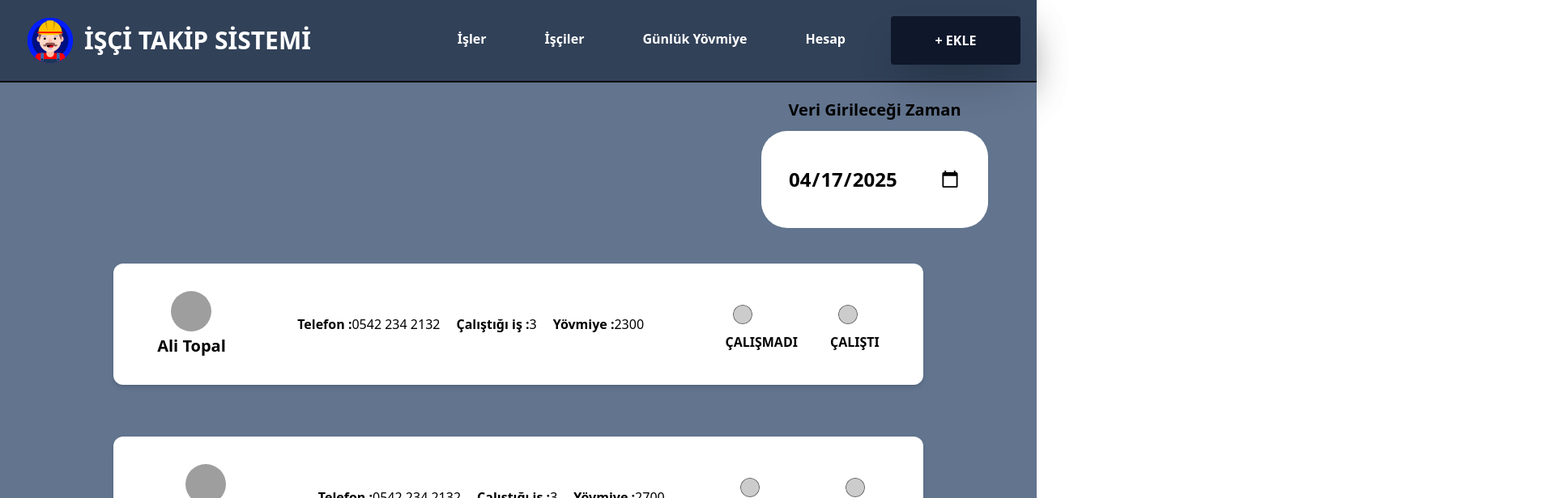
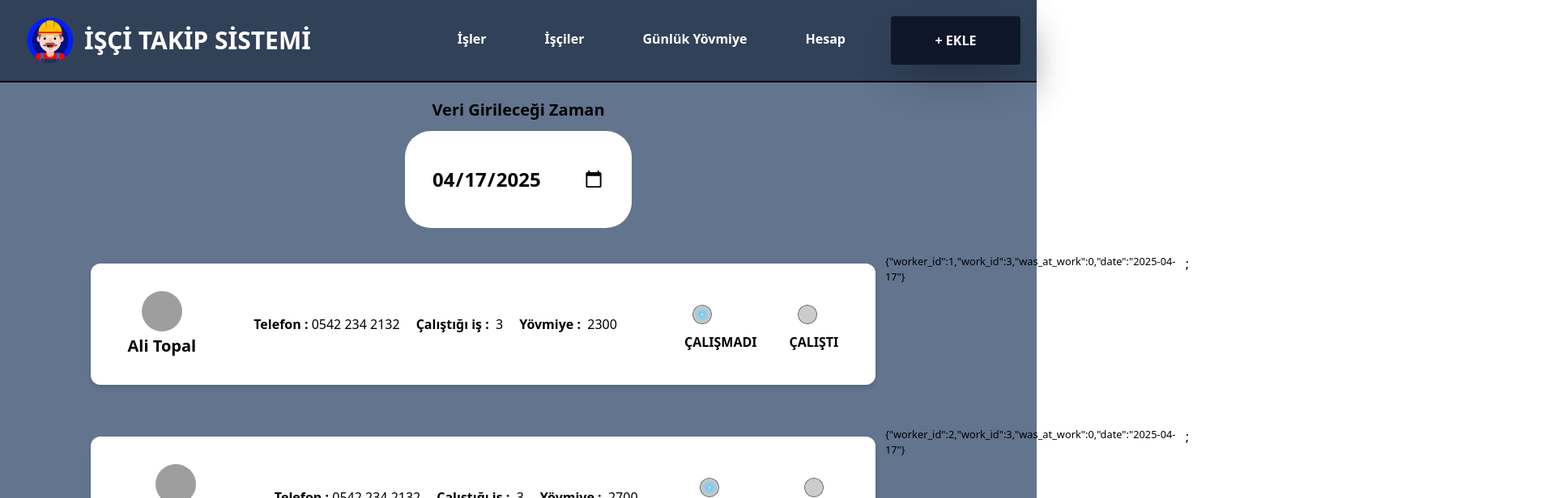
Before and after one commit to zafergnes/isci_takip_sistemi, a React (Vite) app in the folder frontend/: page /worker-input in a window 1280 px wide. Shown: the top 616 px of the page at 81% size, 1920 px wide, since content can reach past the window. Built offline with nearby package versions, Linux system fonts and the light colour scheme; grey boxes are pictures that could not be loaded.

Commit message:
frontend asama 2 günlük yevmiye kısmı tasarlandı

```diff
--- a/frontend/src/components/WorkerInput.jsx
+++ b/frontend/src/components/WorkerInput.jsx
@@ -2,14 +2,15 @@ import React, { useState } from "react";
 import { Link } from "react-router-dom";
 import styled from "styled-components";
 
-const WorkerInput = ({ workers }) => {
-  // 1. State'i tanımla
-  const [selectedOption, setSelectedOption] = useState("");
+const WorkerInput = ({ workers, date }) => {
+  let blankWorkControl = {
+    worker_id: workers.id,
+    work_id: workers.work_id,
+    was_at_work: 0,
+    date: date,
+  };
+  const [newWorkControl, setNewWorkControl] = useState(blankWorkControl);
 
-  // 2. Radio değişim handler'ı
-  const handleRadioChange = (e) => {
-    setSelectedOption(e.target.value);
-  };
   return (
     <>
       <div className="flex justify-center mx-auto p-5">
@@ -25,14 +26,13 @@ const WorkerInput = ({ workers }) => {
             </h2>
           </Link>
           <div className="flex justify-between mx-auto">
-            <b className="ml-5">Telefon :</b>
+            <b className="ml-5">Telefon :&nbsp;</b>
             {workers.phone_number}
-            <b className="ml-5">Çalıştığı iş : </b>
+            <b className="ml-5">Çalıştığı iş : &nbsp;</b>
             {workers.work_id}
-            <b className="ml-5">Yövmiye : </b>
+            <b className="ml-5">Yövmiye : &nbsp;</b>
             {workers.wage}
           </div>
-
           <div className="flex justify-center ml-auto mr-auto ">
             <StyledWrapper className="flex justify-end items-center">
               <div className="radio-input ">
@@ -43,10 +43,14 @@ const WorkerInput = ({ workers }) => {
                         <input
                           name="radio"
                           type="radio"
-                          value="option1"
+                          defaultChecked
                           className="input flex"
-                          checked={selectedOption === "option1"}
-                          onChange={handleRadioChange}
+                          onChange={(e) =>
+                            setNewWorkControl({
+                              ...newWorkControl,
+                              was_at_work: 0,
+                            })
+                          }
                         />
                         <b>ÇALIŞMADI</b>
                       </fieldset>
@@ -58,9 +62,12 @@ const WorkerInput = ({ workers }) => {
                           name="radio"
                           type="radio"
                           className="input"
-                          value="option2"
-                          checked={selectedOption === "option2"}
-                          onChange={handleRadioChange}
+                          onChange={(e) =>
+                            setNewWorkControl({
+                              ...newWorkControl,
+                              was_at_work: 1,
+                            })
+                          }
                         />
                         <b>ÇALIŞTI</b>
                       </fieldset>
@@ -74,6 +81,7 @@ const WorkerInput = ({ workers }) => {
             </StyledWrapper>
           </div>
         </div>
+        <small>{JSON.stringify(newWorkControl)}</small>;
       </div>
     </>
   );
--- a/frontend/src/pages/Add.jsx
+++ b/frontend/src/pages/Add.jsx
@@ -5,7 +5,7 @@ import { Link } from 'react-router-dom';
 const Add = () => {
   return (
     <>
-      <div className="flex justify-center items-center gap-5  h-full w-full">
+      <div className="flex justify-center items-center gap-5  min-h-screen  w-full">
         <Link to={"/create-work"}>
           <div className="shadow-2xl">
             <Button variant="contained" className="w-[300px] h-[100px]">
@@ -22,14 +22,6 @@ const Add = () => {
             </Button>
           </Link>
         </div>
-        <div className="shadow-2xl">
-          <Link to={"/add-worker"}>
-            <Button variant="contained" className="w-[350px] h-[100px] ">
-              <img src="./build.svg" alt="" className="w-[60px] mr-5" />
-              <p className="text-2xl font-bold">İŞ'E ÇALIŞAN EKLE</p>
-            </Button>
-          </Link>
-        </div>
       </div>
     </>
   );
--- a/frontend/src/pages/Layout.jsx
+++ b/frontend/src/pages/Layout.jsx
@@ -62,7 +62,7 @@ const Layout = () => {
         </div>
 
         {/* <footer></footer> */}
-        <div className="flex bg-slate-700 mt-auto">
+        <div className="flex bg-slate-700 mt-auto end-0 ">
           <div className="flex mx-auto px-20 py-20 items-center justify-center">
             <h3 className="text-white text-4xl flex">İŞÇİ TAKİP SİSTEMİ</h3>
             <br />
--- a/frontend/src/pages/WorkersInput.jsx
+++ b/frontend/src/pages/WorkersInput.jsx
@@ -4,6 +4,7 @@ import WorkerInput from "../components/WorkerInput";
 import Button from "@mui/material/Button";
 
 const WorkersInput = () => {
+  // güncel zaman
   const getTodayDate = () => {
     const today = new Date();
     const year = today.getFullYear();
@@ -90,21 +91,16 @@ const WorkersInput = () => {
   ];
   return (
     <div className="grid sm:grid-cols-2 md:grid-cols-1 gap 5">
-      <div className="m-auto gap-5 text-center w-500">
-        <p className=" font-bold text-xl m-auto mb-3">
-          {" "}
-          Veri Girileceği Zaman{" "}
-        </p>
+      <p className=" font-bold text-xl m-auto mb-3">Veri Girileceği Zaman</p>
       <input
         type="date"
         value={selectedDate}
         onChange={(e) => setSelectedDate(e.target.value)}
         className="flex items-center justify-center w-70 h-30 m-auto bg-white rounded-4xl text-2xl font-bold mb-3"
       />
-      </div>
 
       {workers.map((x, i) => {
-        return <WorkerInput workers={x} />;
+        return <WorkerInput workers={x} date={selectedDate} />;
       })}
       <div className="flex justify-center items-center ">
         <Button
```
Lines whose indentation alone changed are shown as unchanged.
